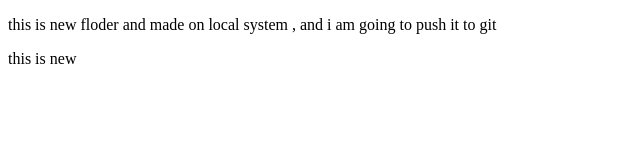
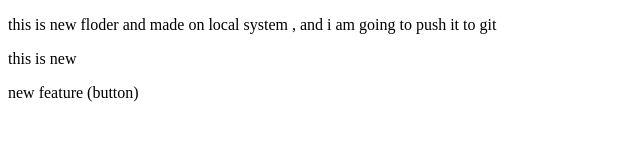
Before and after one commit to kamleshayush72/new_floder, a plain HTML site: page index.html in a window 1280 px wide. Shown: the whole page, without its empty margins (0-640 px from the left). Drawn offline with Linux system fonts and the light colour scheme.

```diff
--- a/index.html
+++ b/index.html
@@ -9,6 +9,6 @@
     <p>this is new
 
     </p>
-
+    <p>new feature (button)</p>
 </body>
 </html>
```
